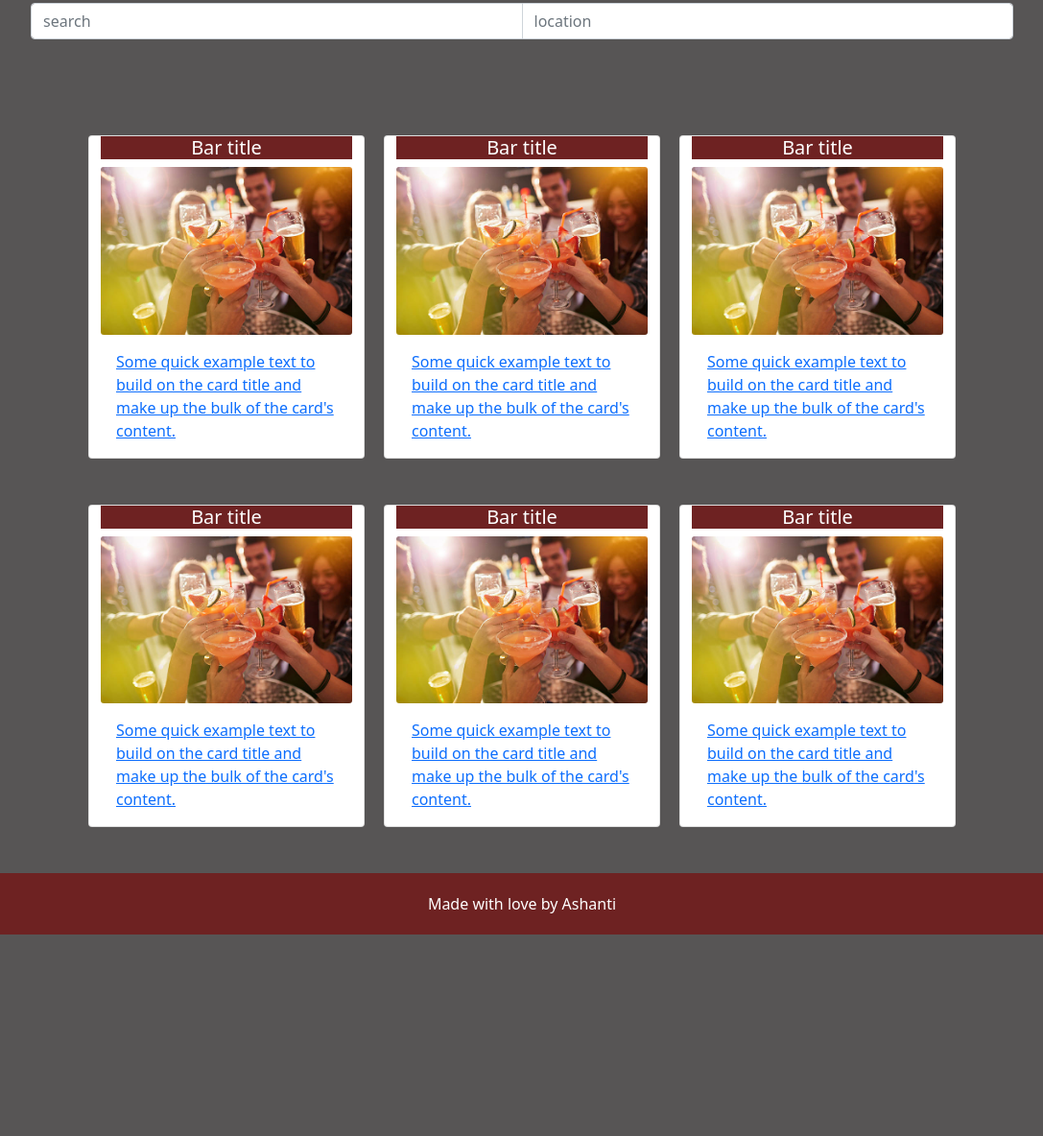
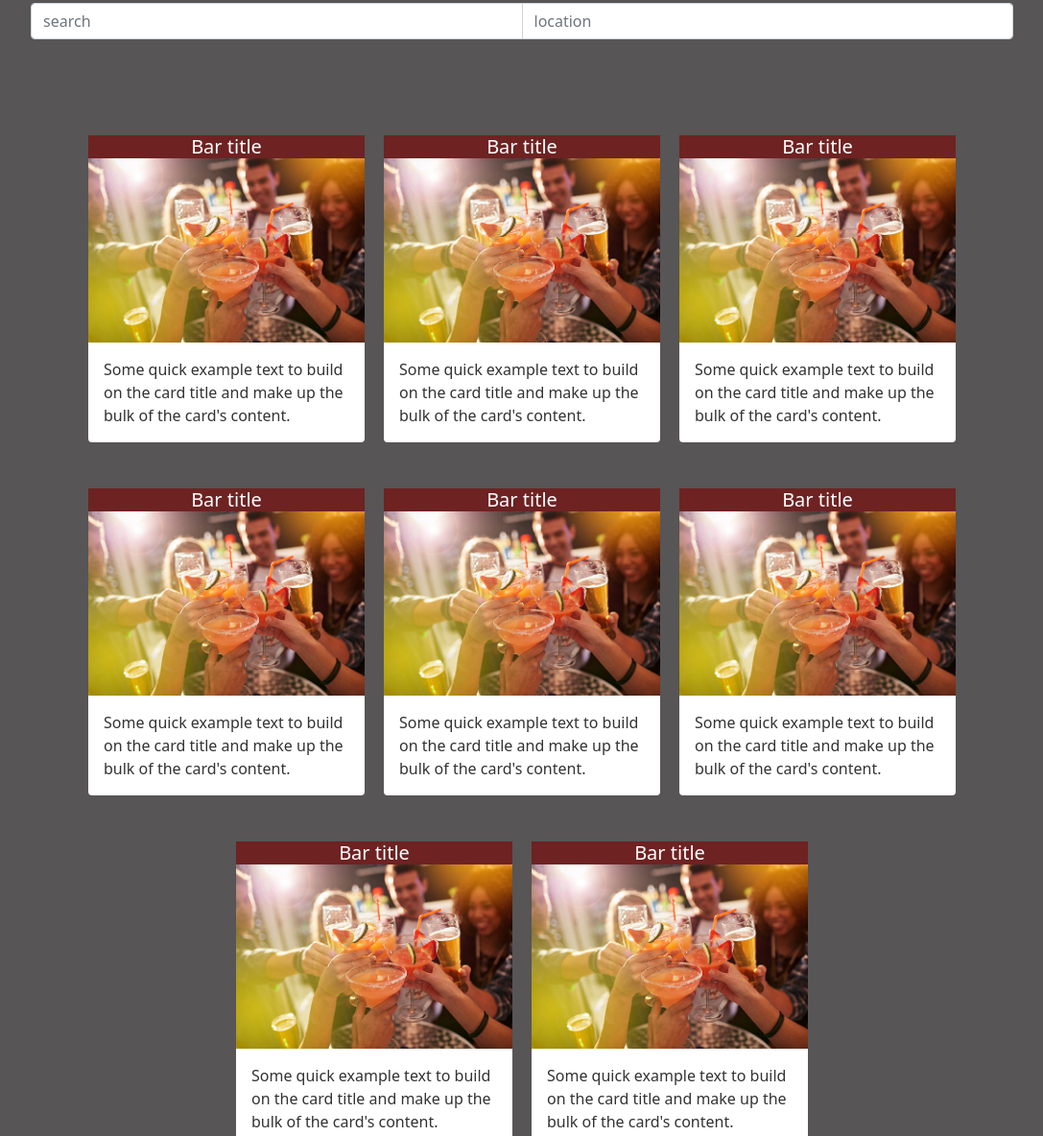
Before and after one commit to afrochef22/HappyLife, a website: page index.html in a window 1280 px wide. Shown: the part 493-1677 px from the top of the page at 96% size, without its empty margins (96-1183 px from the left). Before the commit the page ends 1467 px from the top, so only its background shows below. Drawn offline with nearby package versions, Linux system fonts and the light colour scheme.

Commit message:
fix some styling on the cards and navbar

```diff
--- a/index.html
+++ b/index.html
@@ -23,15 +23,21 @@
             <li class="nav-item">
               <a class="nav-link active" aria-current="page" href="#">Home</a>
             </li>
-            <li class="nav-item">
-              <a class="nav-link" href="#">Bars</a>
+            <li class="nav-item dropdown">
+              <a class="nav-link dropdown-toggle" href="#" id="navbarDropdown" role="button" data-bs-toggle="dropdown" aria-expanded="false">Categories
+              </a>
+              <ul class="dropdown-menu" aria-labelledby="navbarDropdown">
+                <li class="nav-item"><a class="nav-link" href="#">Dive Bars</a></li>
+                <li class="nav-item"><a class="nav-link" href="#">Breweries</a></li>
+                <li class="nav-item"><a class="nav-link" href="#">Music Venue</a></li>
+                <li class="nav-item"><a class="nav-link" href="#">Wine Bars</a></li>
+                <li class="nav-item"><a class="nav-link" href="#">Sports Bars</a></li>
+                <li class="nav-item"><a class="nav-link" href="#">Irish Pubs</a></li>
+
+
+              </ul>
             </li>
-            <li class="nav-item">
-              <a class="nav-link" href="#">Breweries</a>
-            </li>
-            <li class="nav-item">
-              <a class="nav-link" href="#">Music Venue</a>
-            </li>
+
           </ul>
         </div>
         <div>
@@ -58,71 +64,86 @@
   </div>
 
   <div class="container card-container">
-
     <div class="row justify-content-center">
-      <div class="card col-3 card-margin mb-5" style="width: 18rem;">
-        <h5 class="card-title ct">Bar title</h5>
+      <div class="card col-3  card-margin mb-5" style="width: 18rem;">
         <a href="">
-          <img src="/images/nightLife.jpg" class="card-img-top card-img" alt="...">
+          <h5 class="card-title">Bar title</h5>
+          <img src="/images/nightLife.jpg" class="card-img-top" alt="...">
+          <div class="card-body">
+            <p class="card-text">Some quick example text to build on the card title and make up the bulk of the card's content.</p>
+          </div>
+        </a>
+      </div>
+      <div class="card col-3  card-margin mb-5" style="width: 18rem;">
+        <a href="">
+          <h5 class="card-title">Bar title</h5>
+          <img src="/images/nightLife.jpg" class="card-img-top" alt="...">
+          <div class="card-body">
+            <p class="card-text">Some quick example text to build on the card title and make up the bulk of the card's content.</p>
+          </div>
+        </a>
+      </div>
+      <div class="card col-3  card-margin mb-5" style="width: 18rem;">
+        <a href="">
+          <h5 class="card-title">Bar title</h5>
+          <img src="/images/nightLife.jpg" class="card-img-top" alt="...">
+          <div class="card-body">
+            <p class="card-text">Some quick example text to build on the card title and make up the bulk of the card's content.</p>
+          </div>
+        </a>
+      </div>
+      <div class="card col-3  card-margin mb-5" style="width: 18rem;">
+        <a href="">
+          <h5 class="card-title">Bar title</h5>
+          <img src="/images/nightLife.jpg" class="card-img-top" alt="...">
+          <div class="card-body">
+            <p class="card-text">Some quick example text to build on the card title and make up the bulk of the card's content.</p>
+          </div>
+        </a>
+      </div>
+      <div class="card col-3  card-margin mb-5" style="width: 18rem;">
+        <a href="">
+          <h5 class="card-title">Bar title</h5>
+          <img src="/images/nightLife.jpg" class="card-img-top" alt="...">
+          <div class="card-body">
+            <p class="card-text">Some quick example text to build on the card title and make up the bulk of the card's content.</p>
+          </div>
+        </a>
+      </div>
+      <div class="card col-3  card-margin mb-5" style="width: 18rem;">
+        <a href="">
+          <h5 class="card-title">Bar title</h5>
+          <img src="/images/nightLife.jpg" class="card-img-top" alt="...">
+          <div class="card-body">
+            <p class="card-text">Some quick example text to build on the card title and make up the bulk of the card's content.</p>
+          </div>
+        </a>
+      </div>
+      <div class="card col-3  card-margin mb-5" style="width: 18rem;">
+        <a href="">
+          <h5 class="card-title">Bar title</h5>
+          <img src="/images/nightLife.jpg" class="card-img-top" alt="...">
+          <div class="card-body">
+            <p class="card-text">Some quick example text to build on the card title and make up the bulk of the card's content.</p>
+          </div>
+        </a>
+      </div>
+      <div class="card col-3  card-margin mb-5" style="width: 18rem;">
+        <a href="">
+          <h5 class="card-title">Bar title</h5>
+          <img src="/images/nightLife.jpg" class="card-img-top" alt="...">
           <div class="card-body">
             <p class="card-text">Some quick example text to build on the card title and make up the bulk of the card's content.</p>
           </div>
         </a>
       </div>
 
-      <div class="card col-3 card-margin mb-5" style="width: 18rem;">
-        <h5 class="card-title ct">Bar title</h5>
-        <a href="">
-          <img src="/images/nightLife.jpg" class="card-img-top card-img" alt="...">
-          <div class="card-body">
-            <p class="card-text">Some quick example text to build on the card title and make up the bulk of the card's content.</p>
-          </div>
-        </a>
-      </div>
-
-      <div class="card col-3 card-margin mb-5" style="width: 18rem;">
-        <h5 class="card-title ct">Bar title</h5>
-        <a href="">
-          <img src="/images/nightLife.jpg" class="card-img-top card-img" alt="...">
-          <div class="card-body">
-            <p class="card-text">Some quick example text to build on the card title and make up the bulk of the card's content.</p>
-          </div>
-        </a>
-      </div>
-
-      <div class="card col-3 card-margin mb-5" style="width: 18rem;">
-        <h5 class="card-title ct">Bar title</h5>
-        <a href="">
-          <img src="/images/nightLife.jpg" class="card-img-top card-img" alt="...">
-          <div class="card-body">
-            <p class="card-text">Some quick example text to build on the card title and make up the bulk of the card's content.</p>
-          </div>
-        </a>
-      </div>
-
-      <div class="card col-3 card-margin mb-5" style="width: 18rem;">
-        <h5 class="card-title ct">Bar title</h5>
-        <a href="">
-          <img src="/images/nightLife.jpg" class="card-img-top card-img" alt="...">
-          <div class="card-body">
-            <p class="card-text">Some quick example text to build on the card title and make up the bulk of the card's content.</p>
-          </div>
-        </a>
-      </div>
-
-      <div class="card col-3 card-margin mb-5" style="width: 18rem;">
-        <h5 class="card-title ct">Bar title</h5>
-        <a href="">
-          <img src="/images/nightLife.jpg" class="card-img-top card-img" alt="...">
-          <div class="card-body">
-            <p class="card-text">Some quick example text to build on the card title and make up the bulk of the card's content.</p>
-          </div>
-        </a>
-      </div>
-    </div>
 
 
+
+    </div>
   </div>
+
 
 
 
--- a/styles.css
+++ b/styles.css
@@ -12,6 +12,14 @@
 
 .nav-container {
     margin: 0 10%;
+}
+
+.navbar-nav > li > .dropdown-menu {
+    background-color: #333;
+}
+
+.dropdown-menu {
+    background-color: #333;
 }
 
 section img {
@@ -45,6 +53,14 @@ text-align: center;
    margin-top: 40px;
 }
 
+.row {
+    --bs-gutter-x: 0 !important;
+}
+
+.card {
+    border: #333 !important;
+}
+
 .card-container {
     margin-top: 100px;
 }
@@ -54,14 +70,27 @@ text-align: center;
     background-color: rgb(110, 34, 34);
     text-align: center;
     color: #fff;
-    margin-bottom: 0;
+    margin-bottom: 0 !important;
 }
 .card-img {
     width: 100vh;
 }
 
+.card-img, .card-img-top {
+    border-top-left-radius: 0 !important;
+    border-top-right-radius: 0 !important;
+}
+
 .card-margin {
     margin: 10px
+}
+
+a:link {
+    text-decoration: none;
+}
+
+.card-text {
+    color: #333;
 }
 
 footer {
```
